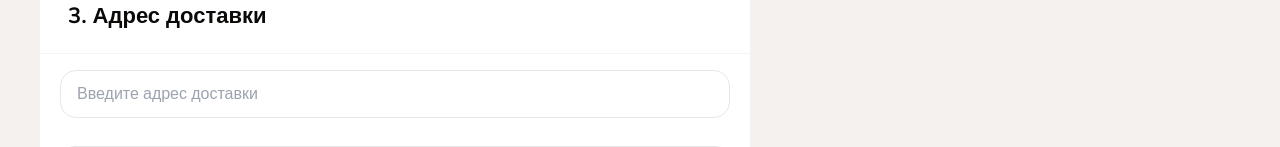
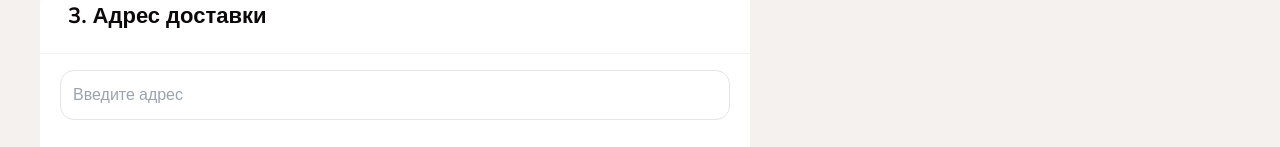
Before and after one commit to Kop1tes/NextPizza, a Next.js app in the folder next-pizza/: page /checkout in a window 1280 px wide. Shown: the part 643-790 px from the top of the page. Built offline with nearby package versions, Linux system fonts and the light colour scheme.

Commit message:
add address-autocomplete and modified address-input, checkout-address-form

```diff
--- a/next-pizza/package.json
+++ b/next-pizza/package.json
@@ -29,7 +29,7 @@
     "@radix-ui/react-slot": "^1.0.2",
     "@types/bcrypt": "^5.0.2",
     "@types/qs": "^6.9.15",
-    "axios": "^1.6.8",
+    "axios": "^1.9.0",
     "bcrypt": "^5.1.1",
     "class-variance-authority": "^0.7.0",
     "clsx": "^2.1.1",
@@ -42,6 +42,7 @@
     "react": "^18",
     "react-dadata": "^2.23.1",
     "react-dom": "^18",
+    "react-google-autocomplete": "^2.7.5",
     "react-hook-form": "^7.51.5",
     "react-hot-toast": "^2.4.1",
     "react-insta-stories": "^2.7.0",
--- /dev/null
+++ b/next-pizza/shared/components/shared/address-autocomplete.tsx
@@ -0,0 +1,91 @@
+'use client';
+
+import React, { useState, useEffect, useRef } from 'react';
+import axios from 'axios';
+import { useFormContext } from 'react-hook-form';
+
+interface Props {
+  name: string;
+  placeholder?: string;
+}
+
+export const AddressAutocomplete: React.FC<Props> = ({ name, placeholder }) => {
+  const { setValue, watch } = useFormContext();
+  const value = watch(name);
+  const [suggestions, setSuggestions] = useState<any[]>([]);
+  const [isFocused, setIsFocused] = useState(false);
+  const containerRef = useRef<HTMLDivElement>(null);
+
+  useEffect(() => {
+    if (!value || value.length < 3) {
+      setSuggestions([]);
+      return;
+    }
+
+    const fetchSuggestions = async () => {
+      try {
+        const response = await axios.get('https://photon.komoot.io/api/', {
+          params: {
+            q: value,
+            // lang: 'ru',
+            limit: 5,
+            bbox: '30.30,50.30,30.80,50.60',
+          },
+        });
+        setSuggestions(response.data.features);
+      } catch (error) {
+        console.error('Ошибка при получении предложений:', error);
+      }
+    };
+
+    fetchSuggestions();
+  }, [value]);
+
+  useEffect(() => {
+    const handleClickOutside = (event: MouseEvent) => {
+      if (containerRef.current && !containerRef.current.contains(event.target as Node)) {
+        setIsFocused(false);
+      }
+    };
+
+    document.addEventListener('mousedown', handleClickOutside);
+    return () => {
+      document.removeEventListener('mousedown', handleClickOutside);
+    };
+  }, []);
+
+  const handleSelect = (suggestion: any) => {
+    const address = suggestion.properties.name +
+      (suggestion.properties.city ? `, ${suggestion.properties.city}` : '') +
+      (suggestion.properties.country ? `, ${suggestion.properties.country}` : '');
+    setValue(name, address);
+    setSuggestions([]);
+    setIsFocused(false);
+  };
+
+  return (
+    <div className="relative" ref={containerRef}>
+      <input
+        type="text"
+        value={value}
+        onChange={(e) => setValue(name, e.target.value)}
+        onFocus={() => setIsFocused(true)}
+        placeholder={placeholder || 'Введите адрес'}
+        className="w-full p-3 border rounded-md"
+      />
+      {isFocused && suggestions.length > 0 && (
+        <ul className="absolute z-10 w-full bg-white border rounded-md mt-1 max-h-60 overflow-auto">
+          {suggestions.map((suggestion, index) => (
+            <li
+              key={index}
+              onClick={() => handleSelect(suggestion)}
+              className="p-2 hover:bg-gray-200 cursor-pointer"
+            >
+              {suggestion.properties.name}, {suggestion.properties.city || ''}, {suggestion.properties.country || ''}
+            </li>
+          ))}
+        </ul>
+      )}
+    </div>
+  );
+};
--- a/next-pizza/shared/components/shared/address-input.tsx
+++ /dev/null
@@ -1,69 +0,0 @@
-'use client';
-
-import React, { useEffect, useRef } from 'react';
-import { useFormContext, Controller } from 'react-hook-form';
-import { Input } from '../ui';
-
-interface Props {
-  name: string;
-  placeholder?: string;
-}
-
-export const AddressInput: React.FC<Props> = ({ name, placeholder = 'Введите адрес доставки' }) => {
-  const { control } = useFormContext();
-  const inputRef = useRef<HTMLInputElement | null>(null);
-  const containerRef = useRef<HTMLDivElement | null>(null);
-
-  useEffect(() => {
-    if (!inputRef.current || !containerRef.current) return;
-
-    const script = document.createElement('script');
-    script.src = 'https://unpkg.com/@geoapify/geocoder-autocomplete@1.2.0/dist/geocoder-autocomplete.min.js';
-    script.async = true;
-    script.onload = () => {
-      const autocomplete = new (window as any).GeocoderAutocomplete(
-        containerRef.current,
-        '83b02301ff9d405a9bf93811c7570b8e',
-        {
-          lang: 'ru',
-          placeholder,
-          filterByCountryCode: ['ua'],
-          limit: 5,
-        }
-      );
-
-      autocomplete.on('select', (result: any) => {
-        const value = result?.properties?.formatted || '';
-        if (inputRef.current) inputRef.current.value = value;
-        inputRef.current?.dispatchEvent(new Event('input', { bubbles: true }));
-      });
-
-      // Вставляем input внутрь geoapify div
-      const geoInput = containerRef.current?.querySelector('input');
-      if (geoInput && inputRef.current) {
-        geoInput.replaceWith(inputRef.current);
-      }
-    };
-
-    document.body.appendChild(script);
-  }, [placeholder]);
-
-  return (
-    <Controller
-      name={name}
-      control={control}
-      render={({ field }) => (
-        <div ref={containerRef} className="w-full">
-          <Input
-            {...field}
-            ref={(el) => {
-              inputRef.current = el;
-              field.ref(el);
-            }}
-            placeholder={placeholder}
-          />
-        </div>
-      )}
-    />
-  );
-};
--- a/next-pizza/shared/components/shared/checkout/checkout-address-form.tsx
+++ b/next-pizza/shared/components/shared/checkout/checkout-address-form.tsx
@@ -2,7 +2,7 @@ import React from "react";
 import { WhiteBlock } from "../whtie-block";
 import { FormTextarea } from "../form";
 import { useFormContext } from "react-hook-form";
-import { AddressInput } from "../address-input";
+import { AddressAutocomplete } from "../address-autocomplete";
 
 interface Props {
     className?: string;
@@ -14,7 +14,7 @@ export const CheckoutAddressForm: React.FC<Props> = ({ className }) => {
     return (
         <WhiteBlock title="3. Адрес доставки">
             <div className="flex flex-col gap-5">
-                <AddressInput name="address" />
+                <AddressAutocomplete name="address" />
                 <FormTextarea
                     name="comment"
                     className="text-base"
--- a/next-pizza/shared/components/shared/index.ts
+++ b/next-pizza/shared/components/shared/index.ts
@@ -24,7 +24,7 @@ export { CheckoutSidebar } from './checkout-sidebar';
 export { RequiredSymbol } from './required-symbol';
 export { ErrorText } from './error-text';
 export { ClearButton } from './clear-button';
-export { AddressInput } from './address-input';
+export { AddressAutocomplete } from './address-autocomplete';
 export * from './checkout';
 export * from './form';
 export * from './modals';
```
Also changed, not shown: 1 other file (tests, documents, lock files or other folders).
